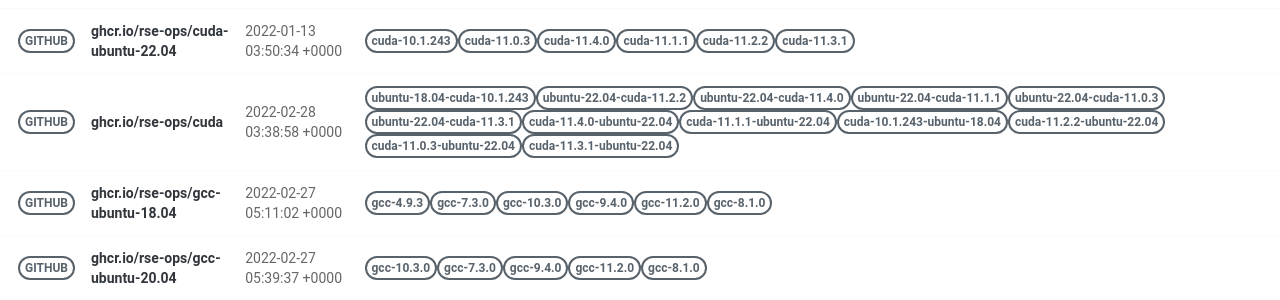
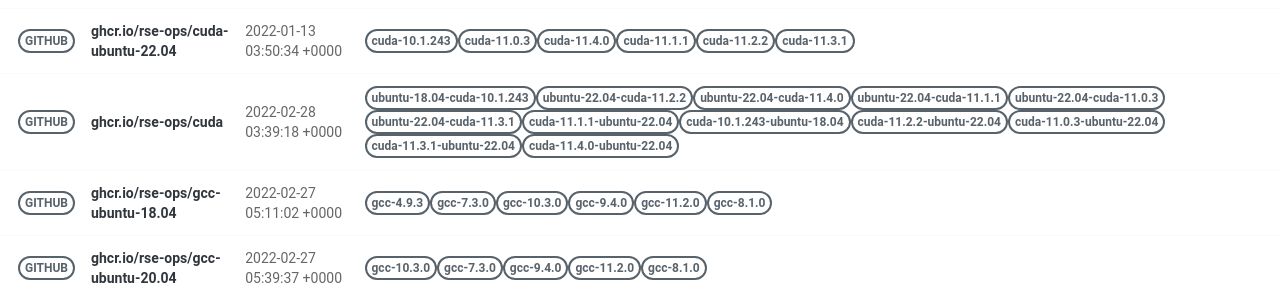
Before and after one commit to rse-ops/docker-images, a Jekyll site: the page built from pages/index.md, in a window 1280 px wide. Shown: the part 421-721 px from the top of the page. Built offline with Jekyll 4.4.1, drawn with Linux system fonts in a browser that asks for light colours; nearby versions of some CDN libraries.

Commit message:
Automated push to update library 2022-02-28

```diff
--- a/_library/ghcr.io-rse-ops-cuda.md
+++ b/_library/ghcr.io-rse-ops-cuda.md
@@ -1,7 +1,7 @@
 ---
 layout: container
 name: ghcr.io/rse-ops/cuda
-updated_at: 2022-02-28 03:38:58.967739
+updated_at: 2022-02-28 03:39:18.722732
 
 
 container_url: https://github.com/orgs/rse-ops/packages/container/package/cuda
```
Also changed, not shown: other parts of _library/ghcr.io-rse-ops-cuda.md (+3 -3 lines).
